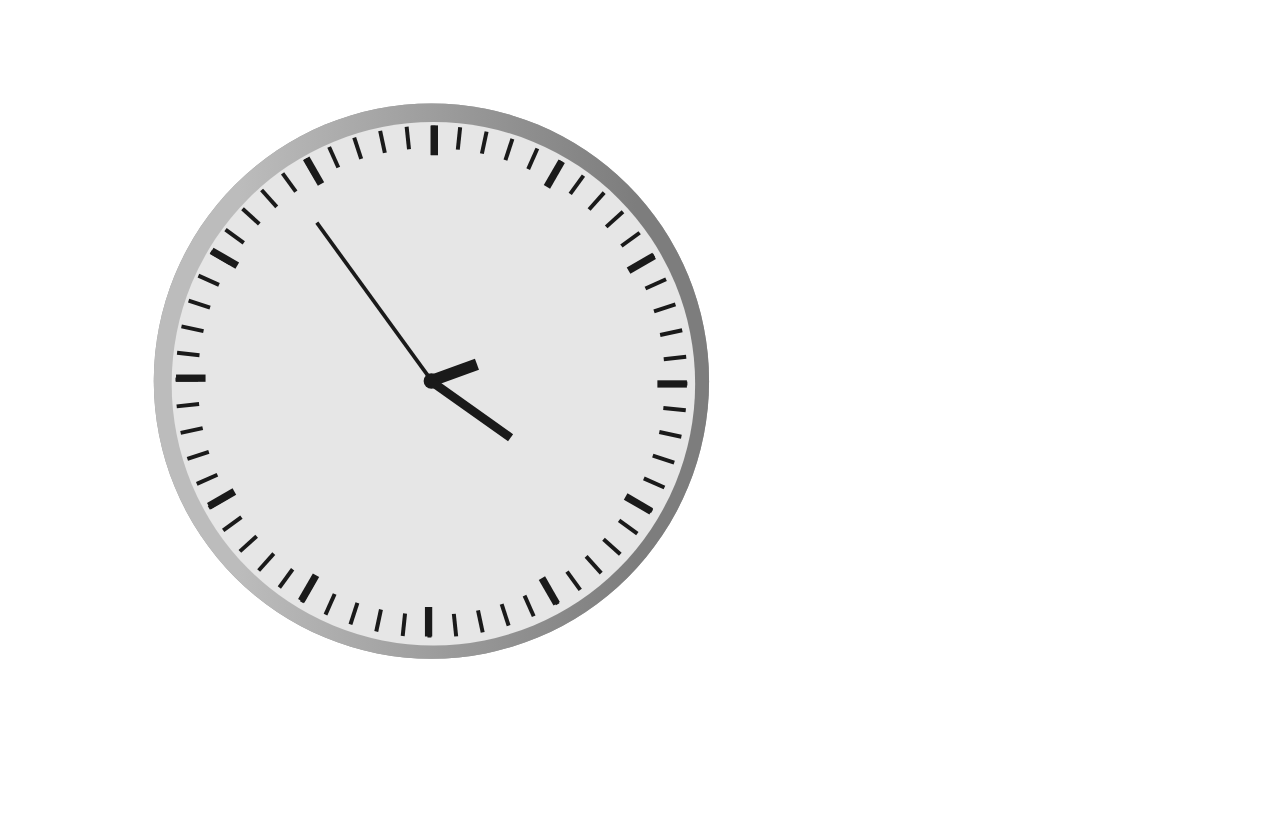
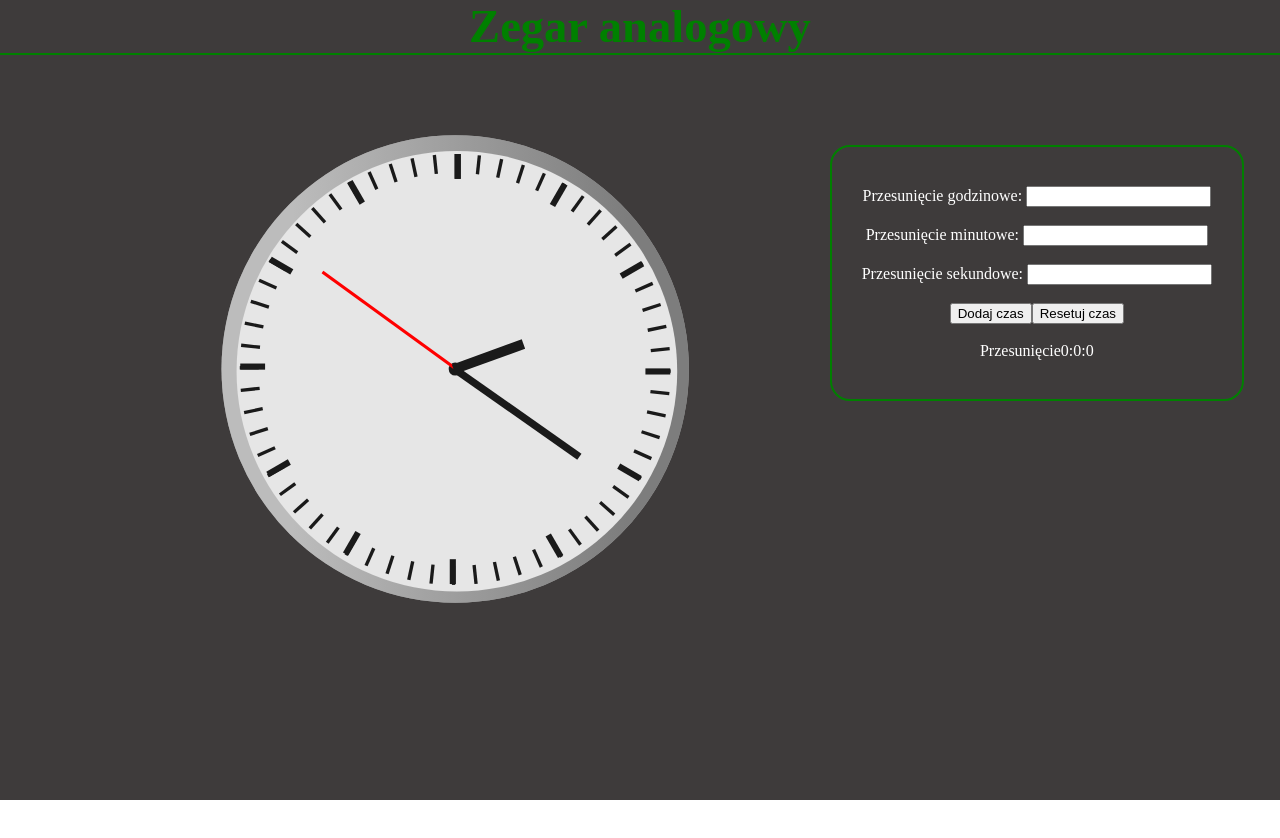
Before and after one commit to Kamci0/clock_jsx, a React (Create React App) app in the folder zegar/: page / in a window 1280 px wide. Shown: the top 838 px of the page. Built offline with nearby package versions, Linux system fonts and the light colour scheme.

Commit message:
gotowe na pon koks

```diff
--- a/zegar/src/App.jsx
+++ b/zegar/src/App.jsx
@@ -1,5 +1,6 @@
 import React from "react";
 import Zegar from "./Zegar";
+import './style.css';
 
 class App extends React.Component{
     constructor(){
@@ -9,19 +10,84 @@ class App extends React.Component{
                 godzina: -1,
                 minuta: -1,
                 sekunda: -1
-            }
+            },
+            Czas_shift:{
+                godzina: 0,
+                minuta: 0,
+                sekunda: 0
+            },
+            zmiana: false
         }
         this.componentDidMount = this.componentDidMount.bind(this);
         this.componentWillMount = this.componentWillMount.bind(this);
+        this.shouldComponentUpdate = this.shouldComponentUpdate.bind(this);
+        this.componentDidUpdate = this.componentDidUpdate.bind(this);
+        this.handle_click = this.handle_click.bind(this);
+        this.componentWillUnmount = this.componentWillUnmount.bind(this);
+        this.handle_reset = this.handle_reset.bind(this);
         this.odswierzanie = this.odswierzanie.bind(this);
     }
 
 
+    handle_reset(){
+        this.setState({zmiana: false})
+        this.setState(()=>({
+            Czas_shift:{
+                godzina: 0,
+                minuta: 0,
+                sekunda: 0
+            }
+        }),()=>(localStorage.setItem('czas_shift', JSON.stringify(this.state.Czas_shift))));
+    }
+
+    handle_click(){
+        let h = document.getElementById('hours').value;
+        let m = document.getElementById('minutes').value;
+        let s = document.getElementById('seconds').value;
+
+        if(h>24){
+            h=0;
+        }
+
+        if(m>60){
+            m=0;
+        }
+
+        if(s>60){
+            s=0;
+        }
+
+
+        this.setState(()=>({
+            Czas_shift:{
+                godzina: Number(this.state.Czas_shift.godzina) + Number(h),
+                minuta: Number(this.state.Czas_shift.minuta) + Number(m),
+                sekunda: Number(this.state.Czas_shift.sekunda) + Number(s)
+            }
+        }), ()=>(localStorage.setItem('czas_shift', JSON.stringify(this.state.Czas_shift))));
+
+        this.setState({
+            Czas: {
+              godzina: this.state.Czas.godzina + Number(this.state.Czas_shift.godzina),
+              minuta: this.state.Czas.minuta + Number(this.state.Czas_shift.minuta),
+              sekunda: this.state.Czas.sekunda + Number(this.state.Czas_shift.sekunda),
+            }
+        });
+
+        this.setState({zmiana: true})
+
+        document.querySelectorAll('input').forEach(element=>{
+            element.value = ""
+        })
+    }
+
+    //montowanie
     componentWillMount(){
         console.log("componentWillMount");
     }
 
     odswierzanie(){
+        if(!this.state.zmiana){
             this.setState({
                 Czas:{
                     godzina: new Date().getHours(),
@@ -29,34 +95,120 @@ class App extends React.Component{
                     sekunda: new Date().getSeconds()
                 }
             });
+        }else{
+            this.setState({
+                Czas:{
+                    godzina: new Date().getHours()+ Number(this.state.Czas_shift.godzina),
+                    minuta: new Date().getMinutes()+ Number(this.state.Czas_shift.minuta),
+                    sekunda: new Date().getSeconds()+ Number(this.state.Czas_shift.sekunda)
+                }
+            });
+        }
     }
 
     componentDidMount(){
         console.log("componentDidMount");
+        const shift = JSON.parse(localStorage.getItem("czas_shift")) || {godzina: 0, minuta: 0, sekunda: 0};
+
+        console.log(shift)
+
+
+
+        if(shift.minuta >= 60 ){
+            shift.godzina+=1;
+            shift.minuta-=60;
+        }
+
+        if(shift.sekunda >= 60){
+            shift.minuta+=1;
+            shift.sekunda-=60;
+        }
+
+        this.setState(()=>({
+            Czas_shift:{
+                godzina: shift.godzina,
+                minuta: shift.minuta,
+                sekunda: shift.sekunda
+            }
+        }))
+
+
+
+        if(shift.godzina != 0 || shift.minuta != 0 || shift.sekunda != 0){
+            this.setState({zmiana: true})
+            this.setState({
+                Czas: {
+                  godzina: new Date().getHours() + Number(this.state.Czas_shift.godzina),
+                  minuta: new Date().getMinutes() + Number(this.state.Czas_shift.minuta),
+                  sekunda: new Date().getSeconds() + Number(this.state.Czas_shift.sekunda),
+                }
+            });
+            console.log("zmiana")
+        }else{
             this.setState({
                 Czas:{
                     godzina: new Date().getHours(),
                     minuta: new Date().getMinutes(),
                     sekunda: new Date().getSeconds()
             }})
-
-        setInterval(this.odswierzanie, 1000)
         }
 
+        setInterval(this.odswierzanie, 1000);
+    }
 
-//16g= 120deg
-//15g = 90deg
-//30m = 180deg
-//30m30s = 183deg
-//31m = 186deg
+    //aktualizacja
+
+    shouldComponentUpdate(){
+        console.log("shouldComponentUpdate");
+        return true;
+    }
+
+    componentDidUpdate(){
+        console.log("ComponentDidUpdate");
+        localStorage.setItem('czas_shift', JSON.stringify(this.state.Czas_shift));
+    }
+
+    //odmontowywanie
+
+    componentWillUnmount(){
+        console.log("componentWillUnmount")
+        clearInterval(this.odswierzanie);
+    }
 
     render(){
         return(
-            <div>
+            <div className="wrapper">
+                <h1>Zegar analogowy</h1>
+
+                <div className="content">
                 <Zegar godziny_r={this.state.Czas.godzina} minuty_r={this.state.Czas.minuta} sekundy_r={this.state.Czas.sekunda}/>
                 <div className="inputs">
+                    <div>
+                        <label htmlFor="hours">Przesunięcie godzinowe: </label>
+                        <input type="number" name="hours" id="hours" />
+                    </div>
+                    <div>
+                        <label htmlFor="minutes">Przesunięcie minutowe: </label>
+                        <input type="number" name="minutes" id="minutes" />
+                    </div>
+                    <div>
+                        <label htmlFor="seconds">Przesunięcie sekundowe: </label>
+                        <input type="number" name="seconds" id="seconds" />
+                    </div>
+                    <div>
+                        <button onClick={this.handle_click}>Dodaj czas</button>
+                        <button onClick={this.handle_reset}>Resetuj czas</button>
+                    </div>
+                    <div>
+                        Przesunięcie
+                        {this.state.Czas_shift.godzina}:
+                        {this.state.Czas_shift.minuta}:
+                        {this.state.Czas_shift.sekunda}
+                    </div>
+                </div>
+                </div>
 
-                </div>
+
             </div>
         )
     }
--- a/zegar/src/Zegar.jsx
+++ b/zegar/src/Zegar.jsx
@@ -1,4 +1,11 @@
 import React from "react";
+
+
+//16g= 120deg
+//15g = 90deg
+//30m = 180deg
+//30m30s = 183deg
+//31m = 186deg
 
 function Zegar(props){
 
@@ -21,13 +28,13 @@ if(godziny>12){
   const godziny_s= 'rotate('+((godziny*30)+(minuty*6)/12)+', 112, 98.5)';
 
   return (
-    <div>
+    <div className="zegar">
 
     <svg
       xmlns="http://www.w3.org/2000/svg"
       xmlnsXlink="http://www.w3.org/1999/xlink"
       width="210mm"
-      height="297mm"
+      height="250mm"
       version="1.1"
       viewBox="0 0 210 297"
     >
@@ -81,7 +88,7 @@ if(godziny>12){
         ></circle>
         <path
           id="seconds-hand"
-          fill="#1a1a1a"
+          fill="#F00"
           fillOpacity="1"
           strokeWidth="0.265"
           d="M111.51 46.959H112.497V99.023H111.51z"
@@ -92,7 +99,7 @@ if(godziny>12){
           fill="#1a1a1a"
           fillOpacity="1"
           strokeWidth="0.265"
-          d="M110.572 85.696H113.711V99.078H110.572z"
+          d="M110.572 75.696H113.711V99.078H110.572z"
           transform={godziny_s}
         ></path>
         <path
@@ -100,7 +107,7 @@ if(godziny>12){
           fill="#1a1a1a"
           fillOpacity="1"
           strokeWidth="0.265"
-          d="M111.092 72.59H113.401V98.69500000000001H111.092z"
+          d="M111.092 50.59H113.401V98.69500000000001H111.092z"
           transform={minuty_s}
         ></path>
         <path
--- /dev/null
+++ b/zegar/src/style.css
@@ -0,0 +1,46 @@
+*{
+    margin:0;
+}
+
+#root{
+    height: 100dvh;
+    background-color: rgb(62, 59, 59);
+}
+
+h1{
+    border-bottom: 2px solid green ;
+    text-align: center;
+    width: 100%;
+    color: green;
+    font-size: 291%;
+}
+
+.wrapper{
+    display: flex;
+    flex-direction: column;
+    align-items: center;
+    justify-content: center;
+}
+
+.content{
+    display: flex;
+    flex-direction: row;
+    align-items: flex-start;
+    justify-content: space-evenly;
+    color: white;
+}
+
+.inputs{
+    margin-top: 90px;
+    padding: 30px;
+    border: 2px solid green;
+    border-radius: 20px;
+    display: flex;
+    flex-direction: column;
+    align-items: center;
+    justify-content: space-evenly;
+}
+
+.inputs > div{
+    margin: 9px 0;
+}
```
Also changed, not shown: zegar/src/App.css (deleted, +0 -38 lines). Lines whose indentation alone changed are shown as unchanged.
